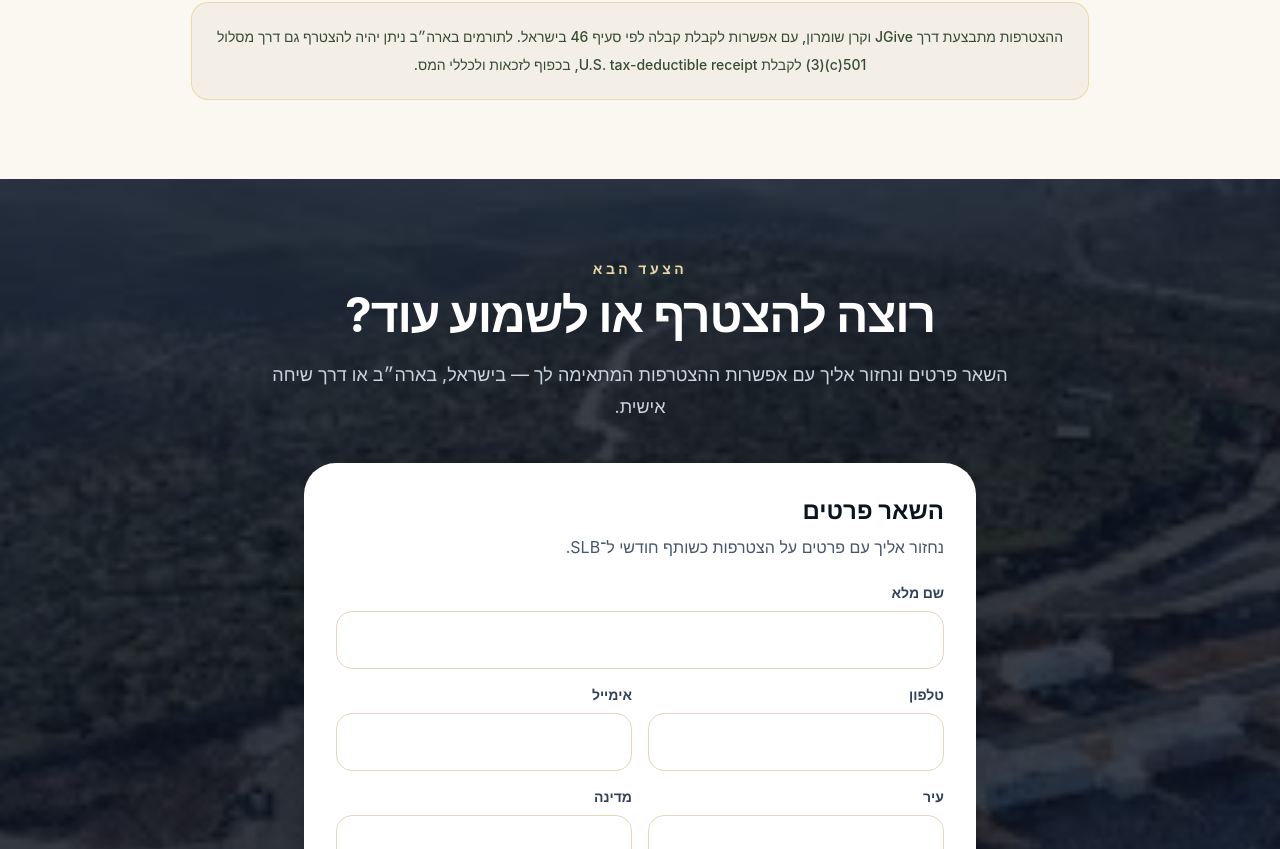
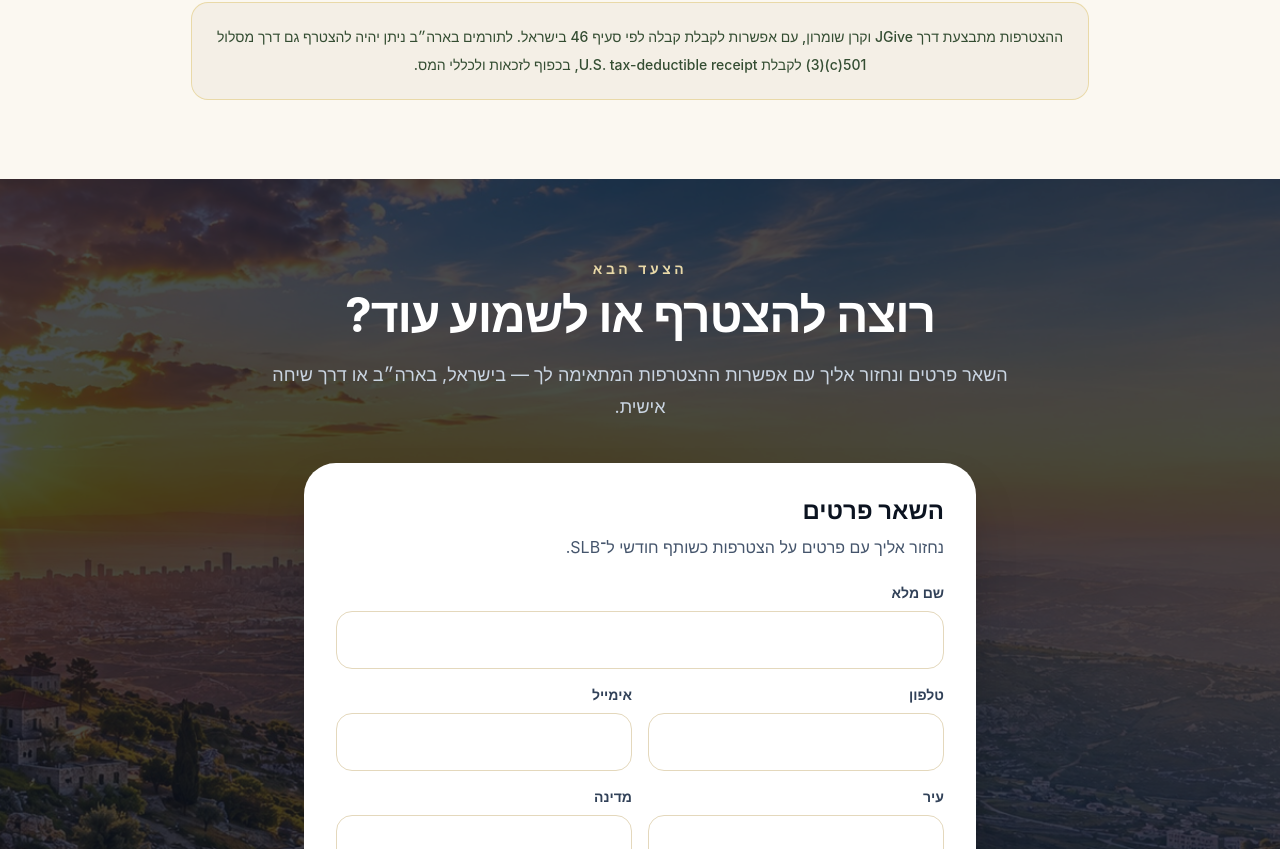
Before and after one commit to Shmuelb123/slb-landing-page, a React (Vite) app: page / in a window 1280 px wide. Shown: the part 2731-3580 px from the top of the page. Built offline with nearby package versions, Linux system fonts and the light colour scheme.

Commit message:
Update landing page layout and images

```diff
--- a/src/App.jsx
+++ b/src/App.jsx
@@ -479,11 +479,11 @@ src={HAR_BRACHA_IMAGE}
 
       <section id="contact-form" className="relative overflow-hidden bg-[#0B1320] px-6 py-18 text-white md:px-10 md:py-20">
         <img
-  src={COMMUNITY_IMAGE}
-  alt=""
-  className="absolute inset-0 h-full w-full object-cover opacity-60"
-/>
-        <div className="absolute inset-0 bg-[#0B1320]/68" />
+          src={HERO_IMAGE}
+          alt=""
+          className="absolute inset-0 h-full w-full object-cover object-center opacity-70"
+        />
+        <div className="absolute inset-0 bg-[#0B1320]/64" />
         <div className="relative mx-auto max-w-7xl">
           <Heading kicker={t.finalKicker} title={t.finalTitle} text={t.finalText} light />
           <div className="mx-auto mt-10 max-w-2xl rounded-[2rem] bg-white p-6 text-[#0B1320] shadow-2xl md:p-8">
```
